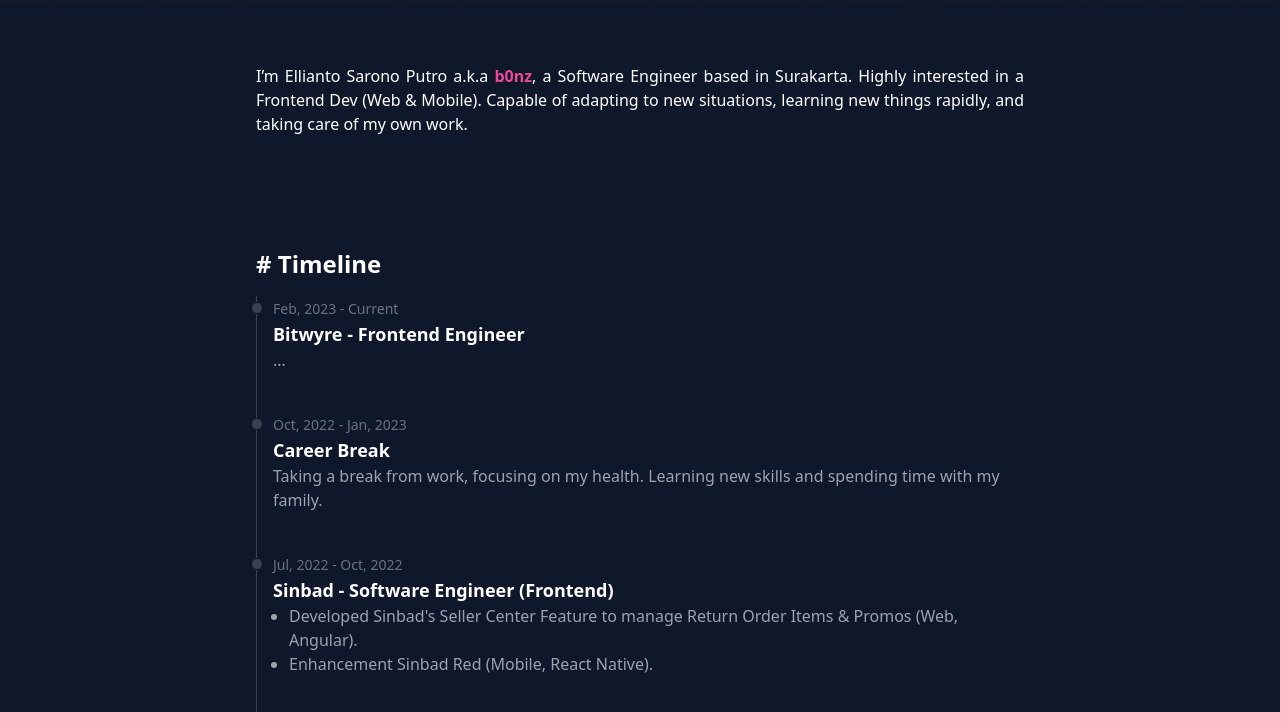
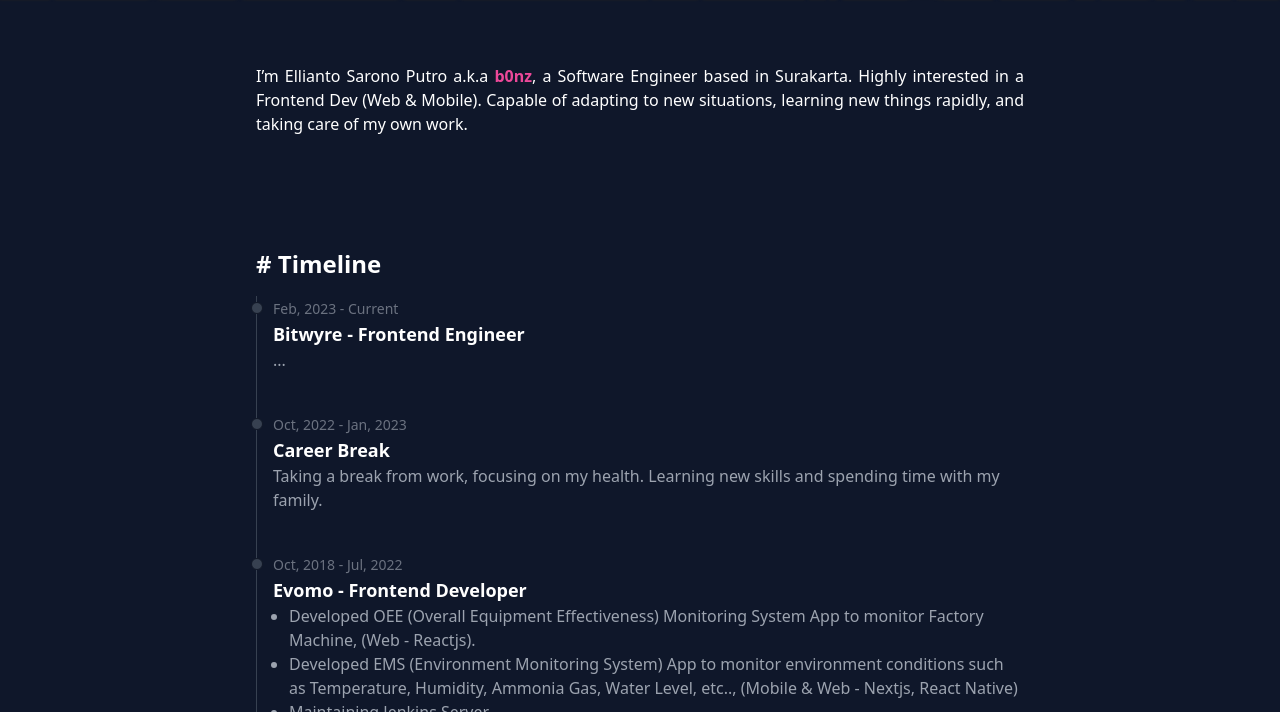
Before and after one commit to b0nz/b0nz.xyz, an Astro site: page / in a window 1280 px wide. Shown: the part 240-952 px from the top of the page. Built offline with nearby package versions, Linux system fonts and the light colour scheme; Astro itself is replaced by a stand-in of ours; some icons are missing.

Commit message:
Update Timeline.astro

```diff
--- a/src/components/Timeline.astro
+++ b/src/components/Timeline.astro
@@ -18,17 +18,6 @@ const data = [
     href: "",
     description:
       "Taking a break from work, focusing on my health. Learning new skills and spending time with my family.",
-  },
-  {
-    start_date: "2022-07-26",
-    end_date: "2022-10-20",
-    is_current: false,
-    title: "Sinbad - Software Engineer (Frontend)",
-    href: "https://www.sinbad.co.id/",
-    description: `<ul class="list-disc ml-4">
-        <li>Developed Sinbad\'s Seller Center Feature to manage Return Order Items & Promos (Web, Angular).</li>
-        <li>Enhancement Sinbad Red (Mobile, React Native).</li>
-      </ul>`,
   },
   {
     start_date: "2018-10-01",
```
